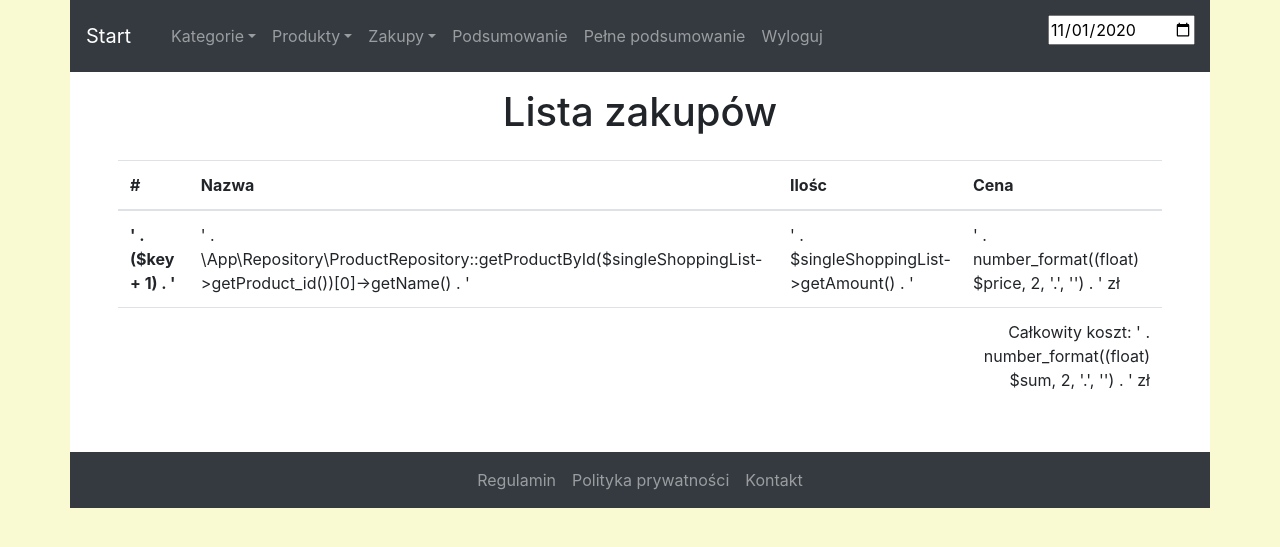
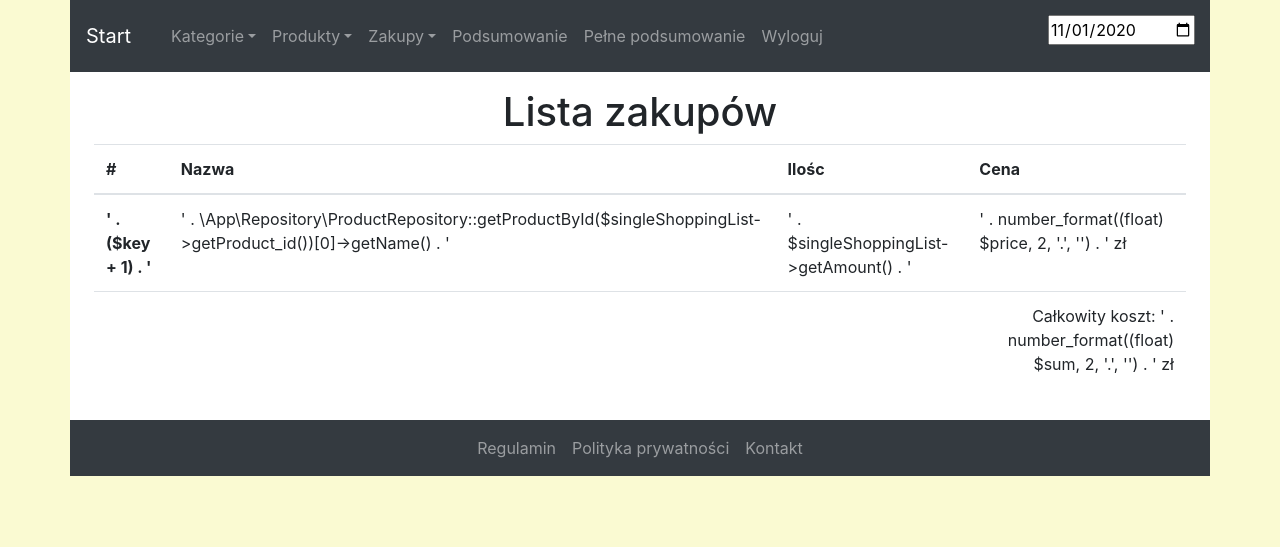
Before and after one commit to dawidbros1/home-budget, a PHP site: template src/View/ShoppingList/listShoppingListOnlyView.php in a window 1280 px wide. Shown: the top 547 px of the page. Run offline with PHP 8.4, Linux system fonts and the light colour scheme; the template is opened without the code that fills it, so the values that code supplies are empty.

Commit message:
view update

```diff
--- a/src/View/ShoppingList/listShoppingListOnlyView.php
+++ b/src/View/ShoppingList/listShoppingListOnlyView.php
@@ -5,7 +5,6 @@
 <div class="px-4 py-3">
     <h1>Lista zakupów</h1>
 
-    <div class='px-4 py-3'>
         <table class="table">
             <thead>
                 <tr>
@@ -19,7 +18,6 @@
 
             </tbody>
         </table>
-    </div>
 
     <?php $today = date_format(new DateTime(), 'Y-m-d'); ?>
     <input type="date" id="date" value="<?php echo $today ?>">
```
